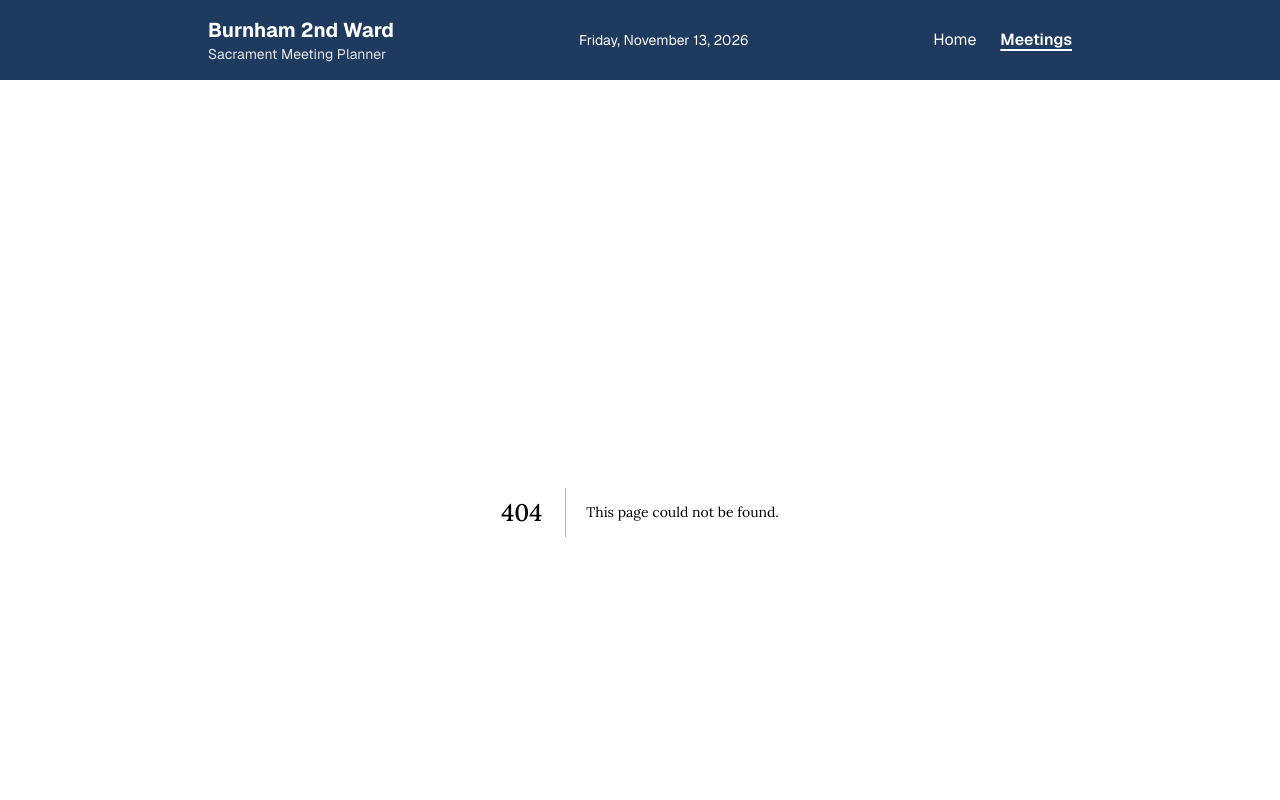
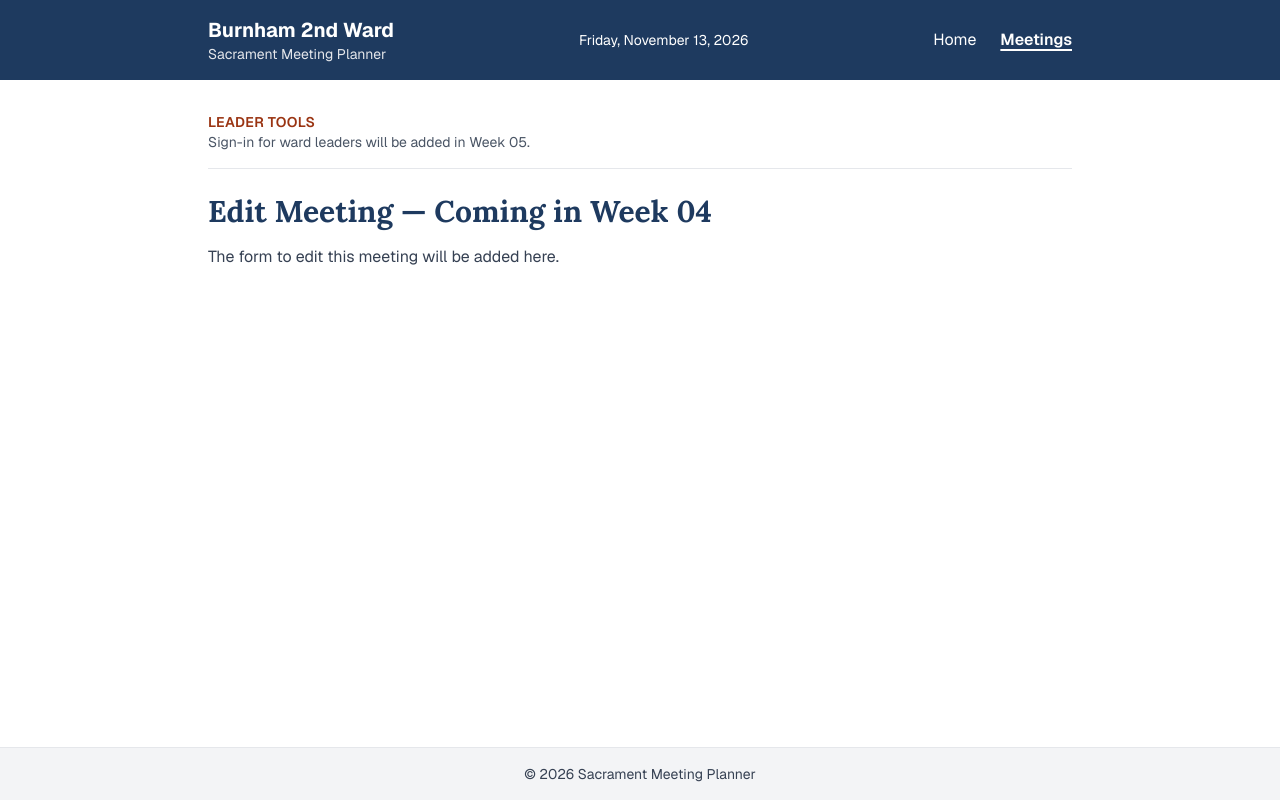
Before and after one commit to ldumlao1204/sacrament-meetings, a Next.js app: page /meetings/1/edit in a window 1280 px wide. Before the commit this address had no page. Shown: the top 800 px of the page. Built offline with nearby package versions, Linux system fonts and the light colour scheme; no server answers.

Commit message:
add (admin) layout, new/edit placeholders, and Suspense around NavLinks

```diff
--- /dev/null
+++ b/app/(admin)/layout.tsx
@@ -0,0 +1,21 @@
+import type { Metadata } from 'next';
+
+export const metadata: Metadata = {
+    robots: { index: false, follow: false },
+};
+
+export default function AdminLayout({ children }: { children: React.ReactNode }) {
+    return (
+        <div className="space-y-6">
+            <div className="pb-4 border-b border-gray-200">
+                <p className="text-sm font-semibold uppercase tracking-wide text-accent">
+                    Leader Tools
+                </p>
+                <p className="text-sm text-gray-600">
+                    Sign-in for ward leaders will be added in Week 05.
+                </p>
+            </div>
+            {children}
+        </div>
+    );
+}
--- /dev/null
+++ b/app/(admin)/meetings/[id]/edit/page.tsx
@@ -0,0 +1,21 @@
+import type { Metadata } from 'next';
+import { getMeetings } from '@/lib/meetings-db';
+
+export const metadata: Metadata = {
+    title: 'Edit Meeting',
+};
+
+// Tell the build which ids exist, so each edit URL is known ahead of time.
+export async function generateStaticParams() {
+    const meetings = await getMeetings();
+    return meetings.map((meeting) => ({ id: String(meeting.id) }));
+}
+
+export default function EditMeetingPage() {
+    return (
+        <section className="space-y-4">
+            <h1 className="text-3xl font-bold text-primary">Edit Meeting — Coming in Week 04</h1>
+            <p className="text-gray-700">The form to edit this meeting will be added here.</p>
+        </section>
+    );
+}
--- /dev/null
+++ b/app/(admin)/meetings/new/page.tsx
@@ -0,0 +1,14 @@
+import type { Metadata } from 'next';
+
+export const metadata: Metadata = {
+    title: 'Create Meeting',
+};
+
+export default function NewMeetingPage() {
+    return (
+        <section className="space-y-4">
+            <h1 className="text-3xl font-bold text-primary">Create Meeting — Coming in Week 04</h1>
+            <p className="text-gray-700">The form to plan a new sacrament meeting will be added here.</p>
+        </section>
+    );
+}
--- a/components/Header.tsx
+++ b/components/Header.tsx
@@ -1,3 +1,4 @@
+import { Suspense } from 'react';
 import { cacheLife } from 'next/cache';
 import NavLinks from '@/components/NavLinks';
 import { WARD_TIME_ZONE, getTodayISO } from '@/lib/format';
@@ -26,7 +27,9 @@ export default async function Header() {
                 <time dateTime={getTodayISO()} className="text-sm">
                     {today}
                 </time>
-                <NavLinks />
+                <Suspense fallback={<div className="h-6" aria-hidden="true" />}>
+                    <NavLinks />
+                </Suspense>
             </div>
         </header>
     );
```
